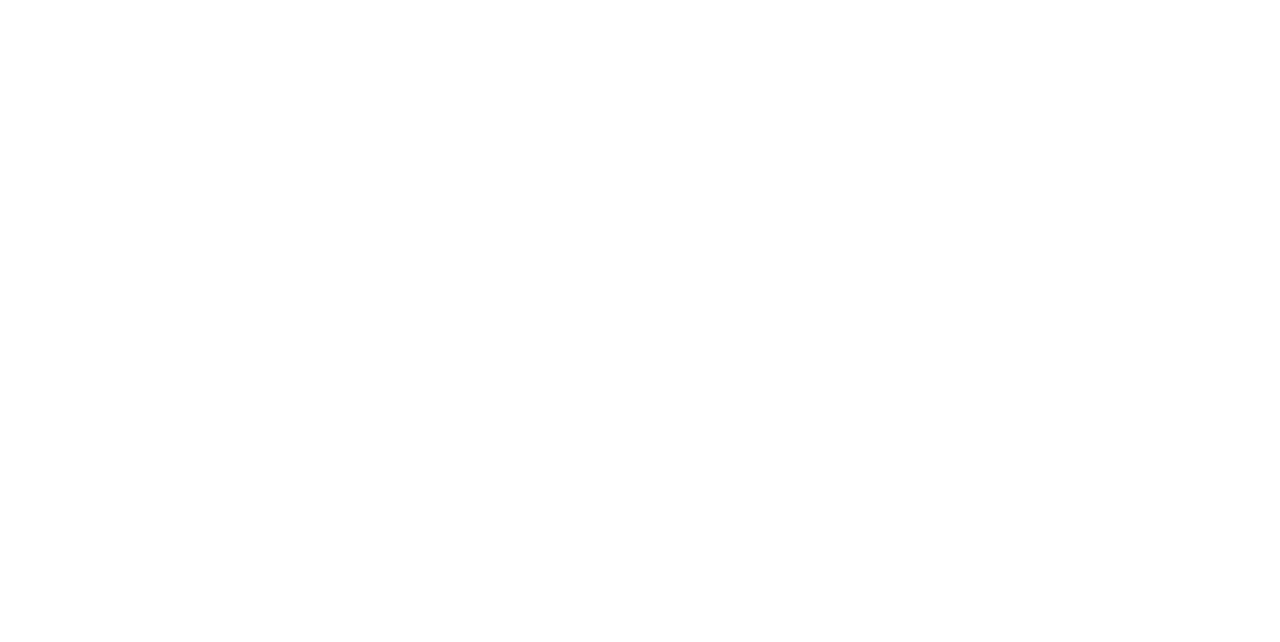
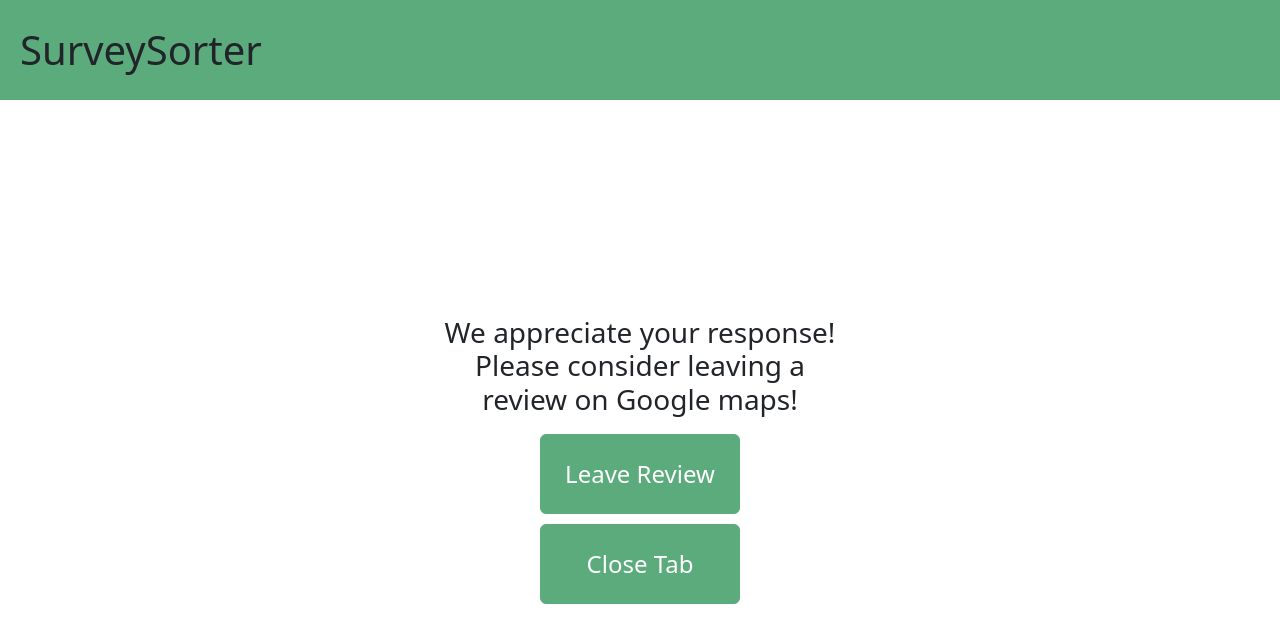
Before and after one commit to AppleVine/survey_app_frontend, a React (Create React App) app: page /leavereview in a window 1280 px wide. Before the commit this address had no page. Shown: the top 642 px of the page. Built offline with nearby package versions, Linux system fonts and the light colour scheme.

Commit message:
Added leaveReview component skeleton to be fixed in at the end of a survey.

```diff
--- a/src/App.js
+++ b/src/App.js
@@ -11,6 +11,7 @@ import ViewSurvey from './pages/ViewSurvey';
 import EditSurvey from './pages/EditSurvey';
 import SurveyResponses from './pages/SurveyResponses';
 import ViewSurveys from "./pages/ViewSurveys"
+import ReviewPage from './pages/TempReviewPage';
 
 function App() {
   return (
@@ -20,6 +21,7 @@ function App() {
             <Route path="/login" element={<LoginPage />} />
             <Route path="/register" element={<RegisterPage />} />
             <Route path="/staff" element={<StaffPage />} />
+            <Route path="/leavereview" element={<ReviewPage />} />
             <Route path="/surveys" element={<Outlet />}>
               <Route index element={<SurveyPage />} />
               <Route path='/surveys/create' element={<EditContextProvider><SurveyProvider><CreateSurvey /></SurveyProvider></EditContextProvider>} />
--- /dev/null
+++ b/src/components/leaveReview.jsx
@@ -0,0 +1,31 @@
+import Header from "../components/header";
+import React from 'react';
+import 'bootstrap/dist/css/bootstrap.min.css';
+import Button from 'react-bootstrap/Button';
+
+
+export default function LeaveReview() {
+
+    const handleButtonClick = () => {
+      window.location.href = 'https://google.com';
+    };
+
+    return (
+      <div>
+        <Header />
+
+        <div className="leaveReview-content">
+          <h3>
+            We appreciate your response! <br />
+            Please consider leaving a <br />
+            review on Google maps! <br />
+          </h3>
+
+          <div className="buttons">
+            <Button className="account" variant="primary" onClick={handleButtonClick}>Leave Review</Button>
+            <Button className="account" variant="primary" onClick={handleButtonClick}>Close Tab</Button>
+          </div>
+        </div>
+      </div>
+    );
+  }
--- a/src/pages/Login.jsx
+++ b/src/pages/Login.jsx
@@ -1,4 +1,4 @@
-import React, { useContext, useState } from 'react';
+import React, { useState } from 'react';
 import { useNavigate } from 'react-router-dom';
 import Header from "../components/header";
 import 'bootstrap/dist/css/bootstrap.min.css';
--- /dev/null
+++ b/src/pages/TempReviewPage.css
@@ -0,0 +1,16 @@
+.leaveReview-content {
+    display: flex;
+    flex-direction: column;
+    align-items: center;
+    justify-content: center;
+    height: calc(90vh);
+    text-align: center;
+  }
+
+  .buttons {
+    display: flex;
+    flex-direction: column;
+    align-items: center;
+    padding-top: 10px;
+    gap: 10px;
+  }
--- /dev/null
+++ b/src/pages/TempReviewPage.jsx
@@ -0,0 +1,8 @@
+import LeaveReview from "../components/leaveReview"
+import "./TempReviewPage.css"
+
+export default function ReviewPage(){
+    return(
+        <LeaveReview />
+    )
+}
```
